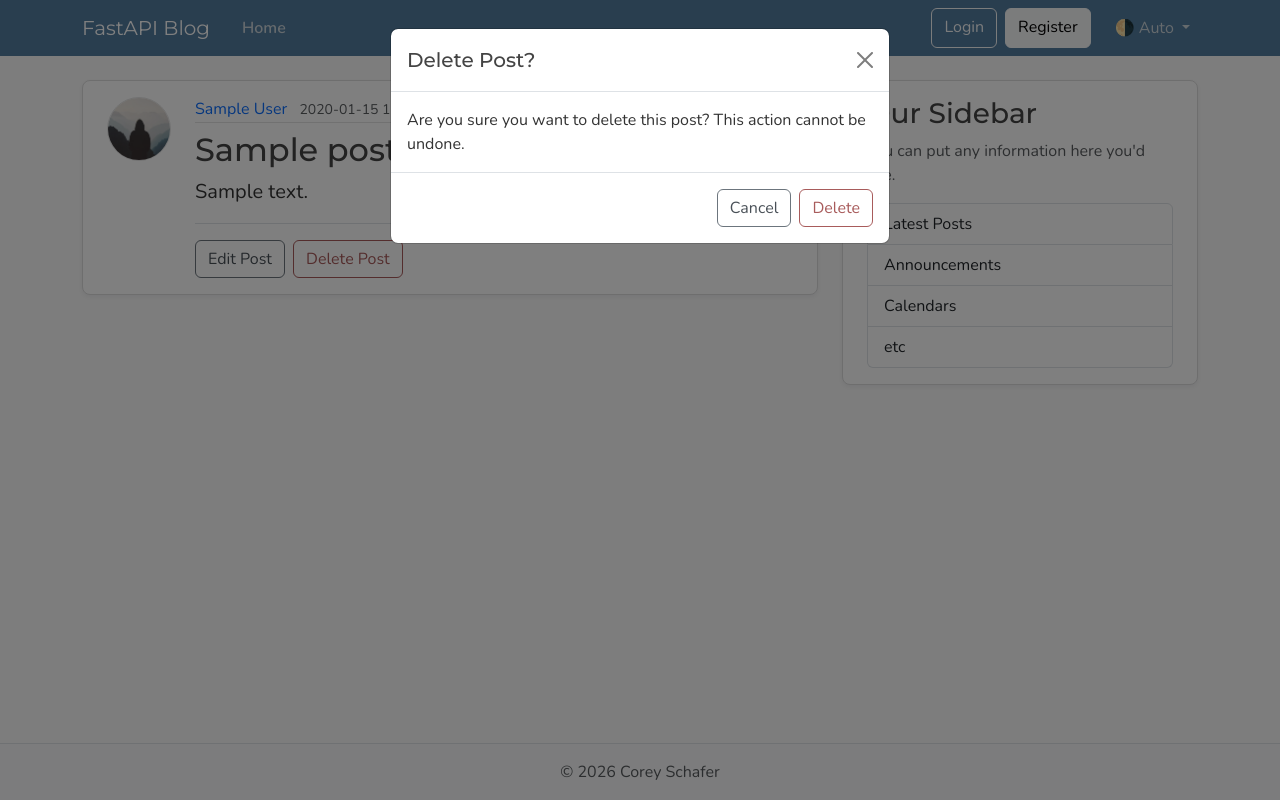
After one commit to RonenTGreat/fastapi_blog, a FastAPI app: template templates/post.html in a window 1280 px wide, after a click on "Delete Post". The commit adds this page. Run offline with FastAPI, Linux system fonts and the light colour scheme; the template is opened without the code that fills it: most values are stand-ins (such as "Sample title", 1, 10 or a date in 2020).

Commit message:
added parameter validation and pydantic schemas for modesl

```diff
--- a/main.py
+++ b/main.py
@@ -1,6 +1,10 @@
-from fastapi import FastAPI, Request
+from fastapi import FastAPI, Request, HTTPException, status
+from fastapi.exceptions import RequestValidationError
+from fastapi.responses import JSONResponse
 from fastapi.staticfiles import StaticFiles
 from fastapi.templating import Jinja2Templates
+from starlette.exceptions import HTTPException as StarletteHTTPException
+from schemas import PostCreate, PostResponse
 
 app = FastAPI()
 
@@ -24,11 +28,97 @@ posts: list[dict] = [
     },
 ]
 
+
+# Web Routes
+
 @app.get("/", include_in_schema=False, name="home")
 @app.get("/posts", include_in_schema=False, name="posts")
 def home(request: Request):
     return templates.TemplateResponse(request, "home.html", {"posts": posts, "title": "Home"},)
 
-@app.get('/api/posts')
+@app.get("/posts/{post_id}", include_in_schema=False)
+def post_page(request: Request, post_id: int):
+    for post in posts:
+        title = post['title'][:50]
+        if post.get("id") == post_id:
+            return templates.TemplateResponse(request, "post.html", {"post": post, "title": title})
+    raise HTTPException(status.HTTP_404_NOT_FOUND, detail="Post not found")
+
+
+# API Routes
+
+@app.get('/api/posts', response_model=list[PostResponse])
 def get_posts():
     return posts
+
+## Create Post
+@app.post(
+    "/api/posts",
+    response_model=PostResponse,
+    status_code=status.HTTP_201_CREATED,
+)
+def create_post(post: PostCreate):
+    new_id = max(p["id"] for p in posts) + 1 if posts else 1
+    new_post = {
+        "id": new_id,
+        "author": post.author,
+        "title": post.title,
+        "content": post.content,
+        "date_posted": "April 23, 2025",
+    }
+    posts.append(new_post)
+    return new_post
+
+#Get an individual post by ID
+@app.get("/api/posts/{post_id}", response_model=PostResponse)
+def get_post(post_id: int):
+    for post in posts:
+        if post.get("id") == post_id:
+            return post
+    raise HTTPException(status.HTTP_404_NOT_FOUND, detail="Post not found")
+
+
+## StarletteHTTPException Handler
+@app.exception_handler(StarletteHTTPException)
+def general_http_exception_handler(request: Request, exception: StarletteHTTPException):
+    message = (
+        exception.detail
+        if exception.detail
+        else "An error occurred. Please check your request and try again."
+    )
+
+    if request.url.path.startswith("/api"):
+        return JSONResponse(
+            status_code=exception.status_code,
+            content={"detail": message},
+        )
+    return templates.TemplateResponse(
+        request,
+        "error.html",
+        {
+            "status_code": exception.status_code,
+            "title": exception.status_code,
+            "message": message,
+        },
+        status_code=exception.status_code,
+    )
+
+
+### RequestValidationError Handler
+@app.exception_handler(RequestValidationError)
+def validation_exception_handler(request: Request, exception: RequestValidationError):
+    if request.url.path.startswith("/api"):
+        return JSONResponse(
+            status_code=status.HTTP_422_UNPROCESSABLE_CONTENT,
+            content={"detail": exception.errors()},
+        )
+    return templates.TemplateResponse(
+        request,
+        "error.html",
+        {
+            "status_code": status.HTTP_422_UNPROCESSABLE_CONTENT,
+            "title": status.HTTP_422_UNPROCESSABLE_CONTENT,
+            "message": "Invalid request. Please check your input and try again.",
+        },
+        status_code=status.HTTP_422_UNPROCESSABLE_CONTENT,
+    )
--- a/templates/home.html
+++ b/templates/home.html
@@ -8,14 +8,14 @@
              alt="{{ post.author }}'s profile picture"
              width="64"
              height="64"
-             loading="lazy">
+             loading="lazy" />
         <div class="flex-grow-1">
           <div class="article-metadata mb-2">
             <a class="me-2" href="#">{{ post.author }}</a>
             <small class="text-body-secondary">{{ post.date_posted }}</small>
           </div>
           <h2>
-            <a class="article-title" href="#">{{ post.title }}</a>
+            <a class="article-title" href="{{url_for("post_page", post_id=post.id)}}">{{ post.title }}</a>
           </h2>
           <p class="article-content">{{ post.content }}</p>
         </div>
--- /dev/null
+++ b/templates/post.html
@@ -0,0 +1,76 @@
+{% extends "layout.html" %} {% block content %}
+<article class="content-section py-3 px-4 mb-4">
+  <div class="d-flex align-items-start gap-4">
+    <img
+      class="rounded-circle article-img flex-shrink-0"
+      src="{{ url_for('static', path='profile_pics/default.jpg') }}"
+      alt="{{ post.author }}'s profile picture"
+      width="64"
+      height="64"
+      loading="lazy"
+    />
+    <div class="flex-grow-1">
+      <div class="article-metadata mb-2">
+        <a class="me-2" href="#">{{ post.author }}</a>
+        <small class="text-body-secondary">{{ post.date_posted }}</small>
+      </div>
+      <h2 class="article-title">{{ post.title }}</h2>
+      <p class="article-content">{{ post.content }}</p>
+      <!-- Only show edit/delete options if the user is the author -->
+      <!-- TODO: Add user authentication and authorization -->
+      <div class="post-actions mt-3 pt-3 border-top">
+        <a class="btn btn-outline-secondary me-1" href="#">Edit Post</a>
+        <button
+          type="button"
+          class="btn btn-outline-danger"
+          data-bs-toggle="modal"
+          data-bs-target="#deleteModal"
+        >
+          Delete Post
+        </button>
+      </div>
+      <!-- TODO: Add user authentication and authorization -->
+    </div>
+  </div>
+</article>
+
+<!-- Delete Confirmation Modal -->
+<div
+  class="modal fade"
+  id="deleteModal"
+  tabindex="-1"
+  aria-labelledby="deleteModalLabel"
+  aria-hidden="true"
+>
+  <div class="modal-dialog">
+    <div class="modal-content">
+      <div class="modal-header">
+        <h5 class="modal-title" id="deleteModalLabel">Delete Post?</h5>
+        <button
+          type="button"
+          class="btn-close"
+          data-bs-dismiss="modal"
+          aria-label="Close"
+        ></button>
+      </div>
+      <!-- TODO: <form action="#" method="post"> -->
+      <form action="#">
+        <div class="modal-body">
+          Are you sure you want to delete this post? This action cannot be
+          undone.
+        </div>
+        <div class="modal-footer">
+          <button
+            type="button"
+            class="btn btn-outline-secondary"
+            data-bs-dismiss="modal"
+          >
+            Cancel
+          </button>
+          <button type="submit" class="btn btn-outline-danger">Delete</button>
+        </div>
+      </form>
+    </div>
+  </div>
+</div>
+{% endblock content %}
```
Also changed, not shown: schemas.py (added, +16 -0 lines), templates/error.html (added, +9 -0 lines).
